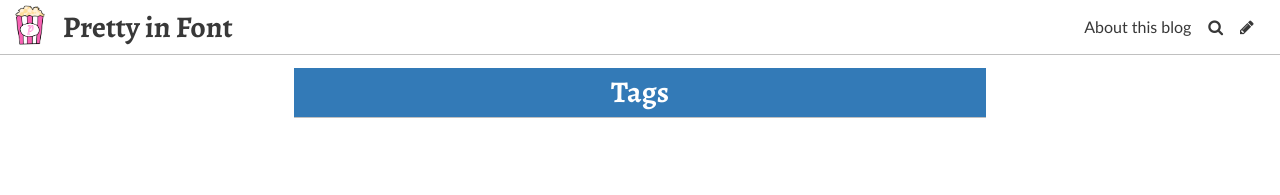
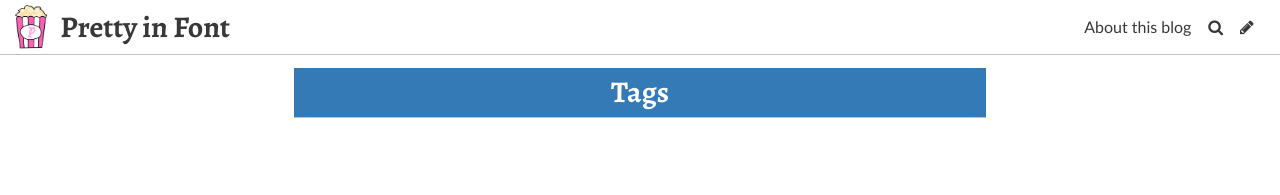
Before and after one commit to martinacurrenti/prettyinfont, a Jekyll site: the page built from pages/tags.md, in a window 1280 px wide. Shown: the top 195 px of the page. Built offline with Jekyll 4.4.1, drawn with Linux system fonts in a browser that asks for light colours; some web fonts are replaced.

Commit message:
Update Settings “general”

```diff
--- a/_data/settings.yml
+++ b/_data/settings.yml
@@ -2,9 +2,9 @@
 description: A blog about the most iconic romcoms and their titles' font
 header_text: ""
 footer_text: Copyright 2020 Martina Currenti
-header_feature_image: ../uploads/looksgood.png
+header_feature_image: ../uploads/ptershade.png
 bannerheight: 10vmax
-logo: ../uploads/machebeldisegno.png
+logo: ../uploads/machebeldisegno-copy.png
 favicon: ../uploads/3.png
 gridlayout: false
 fixednavbar: true
```
Also changed, not shown: uploads/machebeldisegno-copy.png (added), uploads/ptershade.png (added).
